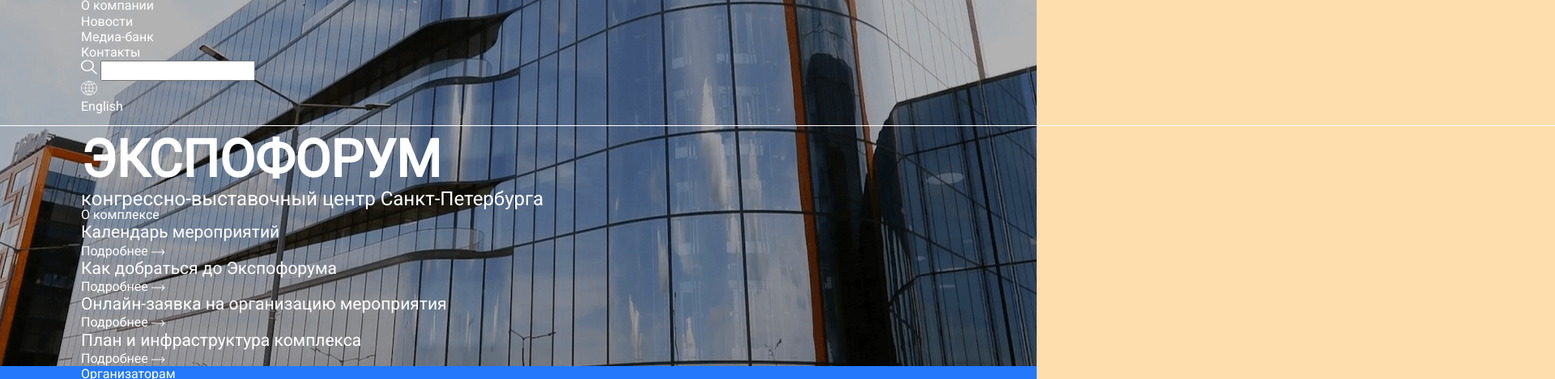
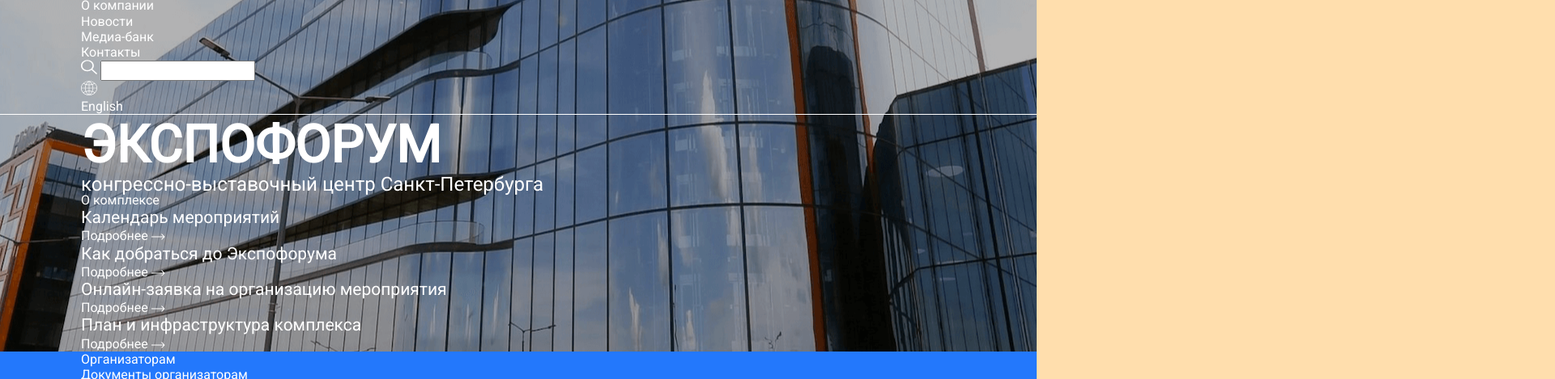
Before and after one commit to Chackmoole/Expoforum, a plain HTML site: page index.html in a window 1280 px wide. Shown: the part 50-519 px from the top of the page at 81% size, 1920 px wide, since content can reach past the window. Drawn offline with Linux system fonts and the light colour scheme.

Commit message:
add SVG fix 1.0

```diff
--- a/index.html
+++ b/index.html
@@ -58,13 +58,7 @@
           <p class="local__option">English</p>
         </div>
       </div>
-      <svg
-          class="header__line" width="1920" height="1" viewBox="0 0 1920 1" fill="none"
-          xmlns="http://www.w3.org/2000/svg"
-      >
-        <line y1="0.5" x2="1920" y2="0.5" stroke="white"/>
-      </svg>
-
+      <div class="heade__line"></div>
 
       <div class="layout">
         <section class="intro">
--- a/styles.css
+++ b/styles.css
@@ -94,6 +94,10 @@ p {
   background-position: center;
 }
 
+.heade__line {
+  border-bottom: solid 1px var(--color-text-white);
+}
+
 .location {
 
 }
```
